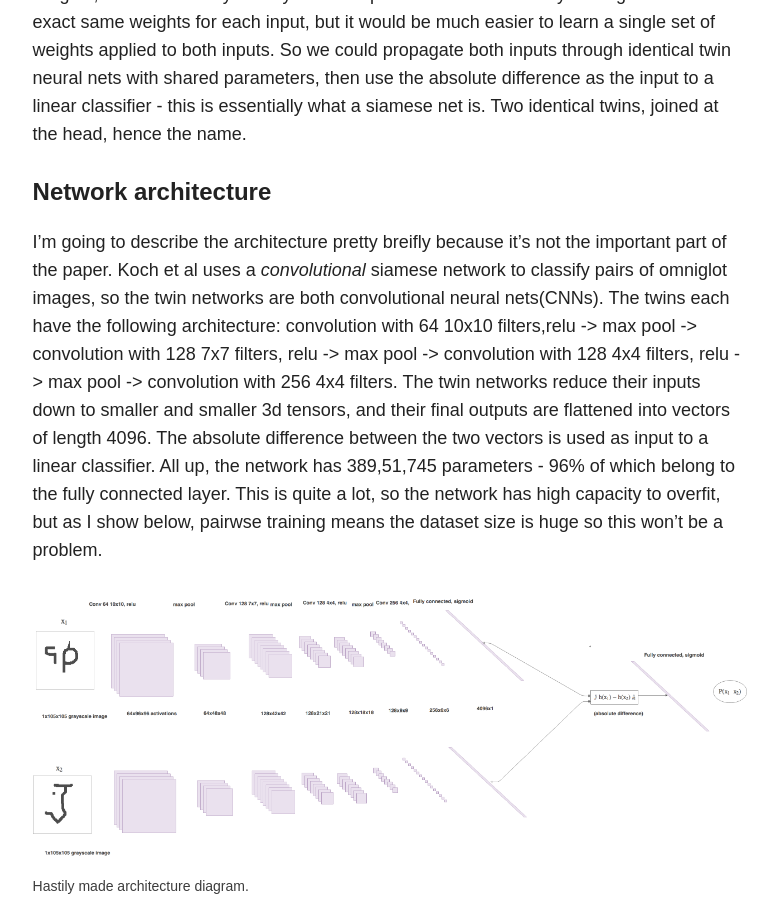
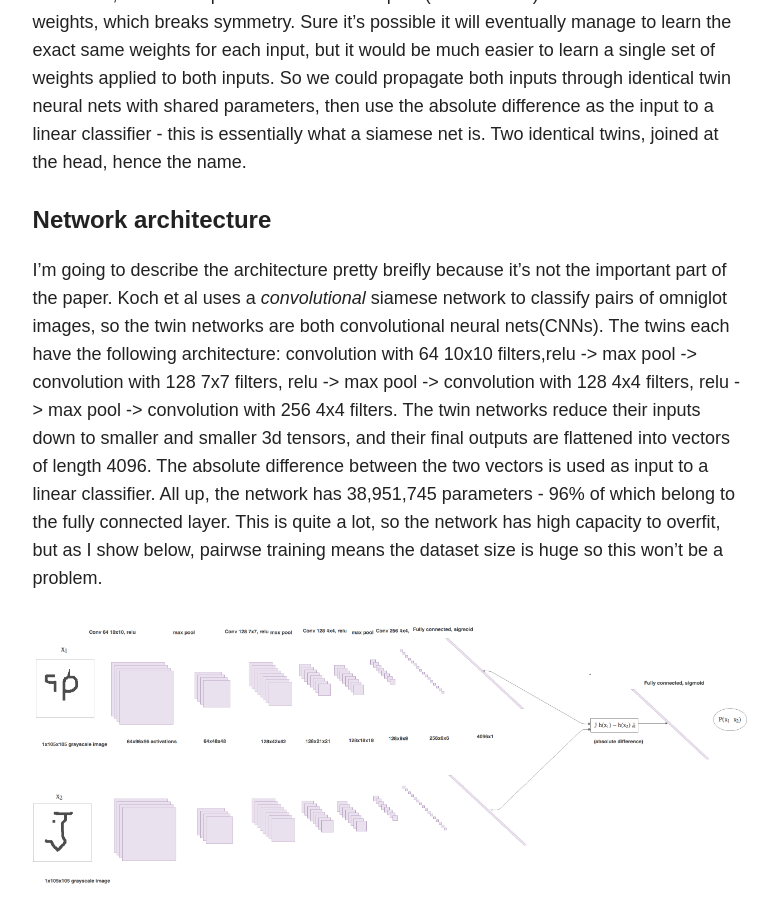
Before and after one commit to sorenbouma/sorenbouma.github.io, a Jekyll site: the page built from _posts/blog/2017-02-11-oneshot.md, in a window 1280 px wide and 900 px high, scrolled down 7975 px. Shown: the whole window, without its empty margins (347-1125 px from the left). Built offline with Jekyll 4.4.1, drawn with Linux system fonts in a browser that asks for light colours; nearby versions of some CDN libraries; formulas are drawn with MathJax 3; comment, search, counter and statistics services are not loaded; some of the changed text lies outside the part shown.

Commit message:
fixed number of params

```diff
--- a/_posts/blog/2017-02-11-oneshot.md
+++ b/_posts/blog/2017-02-11-oneshot.md
@@ -150,7 +150,7 @@ If we we just concatenate two examples together and use them as a single input t
 
 #### Network architecture
 
-I'm going to describe the architecture pretty breifly because it's not the important part of the paper. Koch et al uses a *convolutional* siamese network to classify pairs of omniglot images, so the twin networks are both convolutional neural nets(CNNs). The twins each have the following architecture: convolution with 64 10x10 filters,relu -> max pool -> convolution with 128 7x7 filters, relu -> max pool -> convolution with 128 4x4 filters, relu -> max pool -> convolution with 256 4x4 filters. The twin networks reduce their inputs down to smaller and smaller 3d tensors, and their final outputs are flattened into vectors of length 4096. The absolute difference between the two vectors is used as input to a linear classifier. All up, the network has 389,51,745 parameters - 96% of which belong to the fully connected layer. This is quite a lot, so the network has high capacity to overfit, but as I show below, pairwse training means the dataset size is huge so this won't be a problem.
+I'm going to describe the architecture pretty breifly because it's not the important part of the paper. Koch et al uses a *convolutional* siamese network to classify pairs of omniglot images, so the twin networks are both convolutional neural nets(CNNs). The twins each have the following architecture: convolution with 64 10x10 filters,relu -> max pool -> convolution with 128 7x7 filters, relu -> max pool -> convolution with 128 4x4 filters, relu -> max pool -> convolution with 256 4x4 filters. The twin networks reduce their inputs down to smaller and smaller 3d tensors, and their final outputs are flattened into vectors of length 4096. The absolute difference between the two vectors is used as input to a linear classifier. All up, the network has 38,951,745 parameters - 96% of which belong to the fully connected layer. This is quite a lot, so the network has high capacity to overfit, but as I show below, pairwse training means the dataset size is huge so this won't be a problem.
 
 
 
```
Also changed, not shown: other parts of _posts/blog/2017-02-11-oneshot.md (+1 -1 lines).
